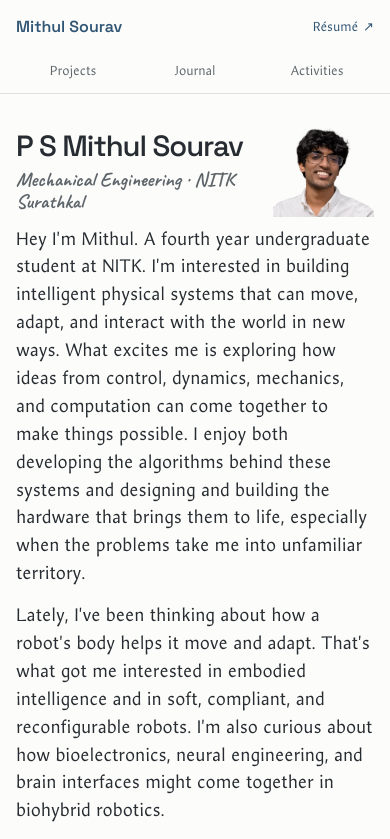
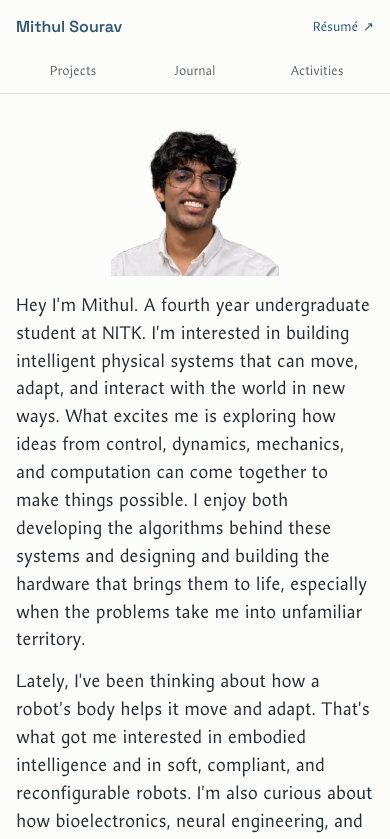
Before and after one commit to psmithul/portfolio, a Next.js app: page / in a window 390 px wide. Shown: the top 839 px of the page. Built offline with nearby package versions, Linux system fonts and the light colour scheme.

Commit message:
Enlarge the homepage portrait and simplify the intro

```diff
--- a/app/page.tsx
+++ b/app/page.tsx
@@ -21,19 +21,14 @@ export default async function Home() {
   return (
     <main id="main" className="academic-content academic-home">
       <header className="portfolio-hero" id="about">
-        <div className="portfolio-identity">
-          <h1>{profile.fullName}</h1>
-          <p className="portfolio-affiliation academic-handwritten">
-            Mechanical Engineering · NITK Surathkal
-          </p>
-        </div>
+        <h1 className="sr-only">About me</h1>
         <figure className="portfolio-portrait">
           <Image
             className="academic-home-photo"
             src="/images/mithul-profile-photo-cutout.webp"
             width={1672}
             height={941}
-            sizes="(max-width: 620px) 110px, 166px"
+            sizes="(max-width: 620px) 190px, 218px"
             alt="Portrait of Mithul Sourav"
             preload
           />
--- a/app/portfolio.css
+++ b/app/portfolio.css
@@ -7,20 +7,10 @@
 }
 .portfolio-hero {
   display: grid;
-  grid-template-columns: var(--portfolio-column) minmax(0, 1fr);
-  grid-template-areas: 'portrait identity' 'portrait intro';
+  grid-template-columns: clamp(170px, 20vw, 218px) minmax(0, 1fr);
   align-items: start;
-  gap: 9px var(--portfolio-gutter);
+  gap: 16px var(--portfolio-gutter);
   scroll-margin-top: var(--academic-anchor-offset);
-}
-.portfolio-identity {
-  grid-area: identity;
-}
-.academic-home .portfolio-identity h1 {
-  font-size: clamp(2rem, 5vw, 2.7rem);
-  font-weight: 550;
-  letter-spacing: -0.035em;
-  margin-bottom: 5px;
 }
 .academic-home .portfolio-affiliation {
   color: var(--academic-muted);
@@ -28,9 +18,7 @@
   margin: 0;
 }
 .portfolio-portrait {
-  grid-area: portrait;
   margin: 0;
-  align-self: start;
 }
 .portfolio-portrait img {
   display: block;
@@ -39,9 +27,6 @@
   aspect-ratio: 1.12;
   object-fit: cover;
   object-position: 78% bottom;
-}
-.portfolio-intro-copy {
-  grid-area: intro;
 }
 .academic-home .academic-lead {
   max-width: 66ch;
@@ -217,16 +202,11 @@
 }
 @media (max-width: 620px) {
   .portfolio-hero {
-    grid-template-columns: minmax(0, 1fr) clamp(79px, 26vw, 110px);
-    grid-template-areas: 'identity portrait' 'intro intro';
-    align-items: center;
-    column-gap: 12px;
-  }
-  .academic-home .portfolio-identity h1 {
-    font-size: clamp(1.65rem, 7.5vw, 2.25rem);
+    grid-template-columns: minmax(0, 1fr);
   }
   .portfolio-portrait {
-    align-self: center;
+    width: clamp(142px, 43vw, 190px);
+    justify-self: center;
   }
   .portfolio-section {
     grid-template-columns: minmax(0, 1fr);
```
